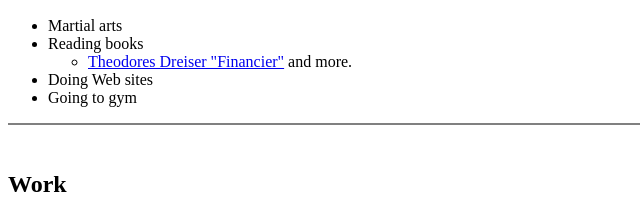
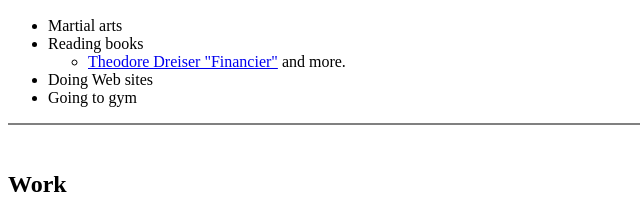
Before and after one commit to KKO19/Personal-Website, a plain HTML site: page index.html in a window 1280 px wide. Shown: the part 573-786 px from the top of the page, 0-640 px from the left. Drawn offline with Linux system fonts and the light colour scheme.

Commit message:
Update index.html

```diff
--- a/index.html
+++ b/index.html
@@ -53,7 +53,7 @@
         <li>Martial arts</li>
         <li>Reading books</li>
         <ul>
-            <li><a href="https://en.wikipedia.org/wiki/The_Financier">Theodores Dreiser "Financier"</a> and more.</li>
+            <li><a href="https://en.wikipedia.org/wiki/The_Financier">Theodore Dreiser "Financier"</a> and more.</li>
         </ul>
         <li>Doing Web sites</li>
         <li>Going to gym</li>
```
